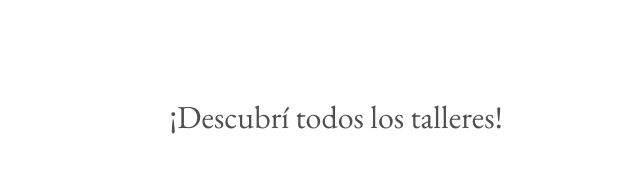
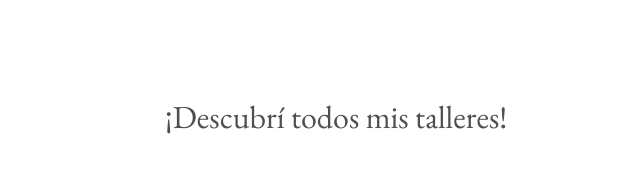
Before and after one commit to beryerot/beryerot.github.io, a plain HTML site: page index.html in a window 1280 px wide. Shown: the part 2652-2836 px from the top of the page, 304-944 px from the left. Drawn offline with nearby package versions, Linux system fonts and the light colour scheme.

Commit message:
nueva rama

```diff
--- a/index.html
+++ b/index.html
@@ -181,7 +181,7 @@
     </div>
 
     <div class="contenedorBox wow">
-    <h2 class="tituloBox">¡Descubrí todos los talleres!</h2>
+    <h2 class="tituloBox">¡Descubrí todos mis talleres!</h2>
     <div class="box-wrap">
         <div class="box">
             <h2>COLLAGE: TALLER REGULAR</h2>
```
